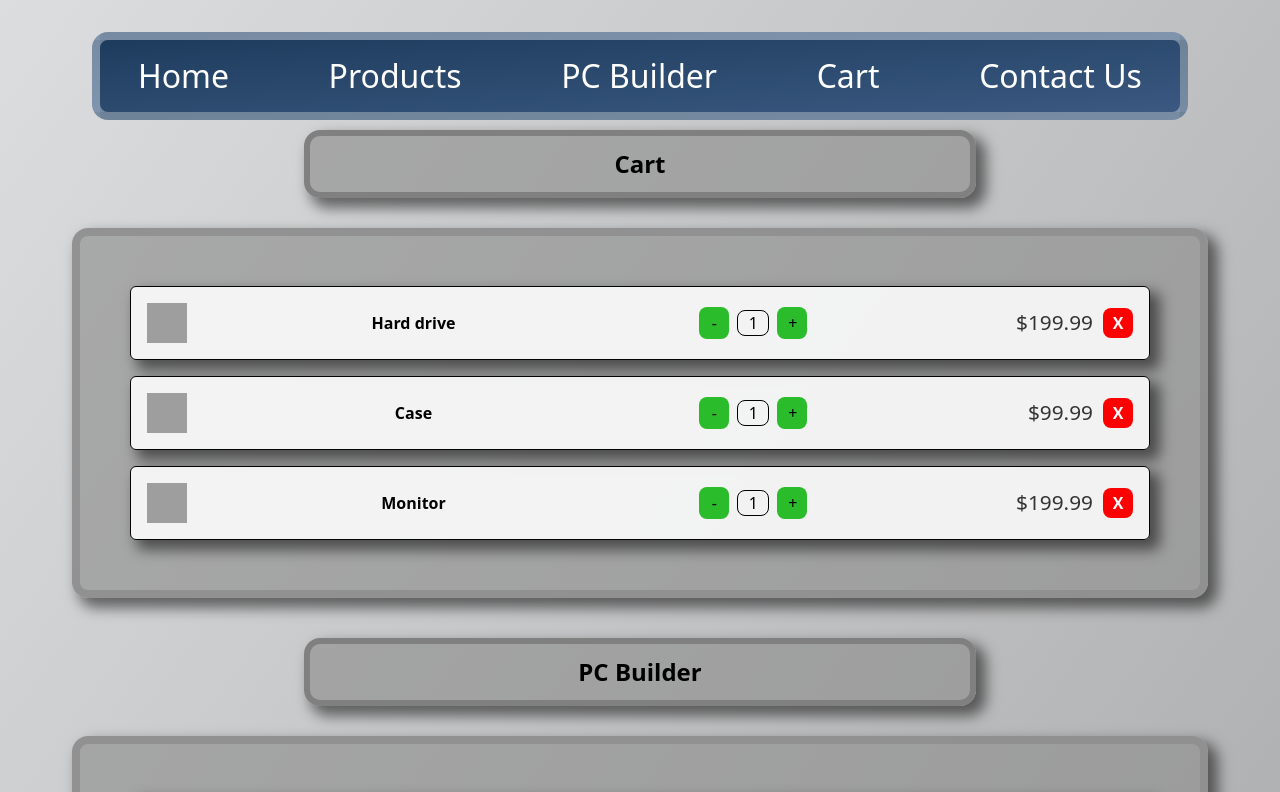
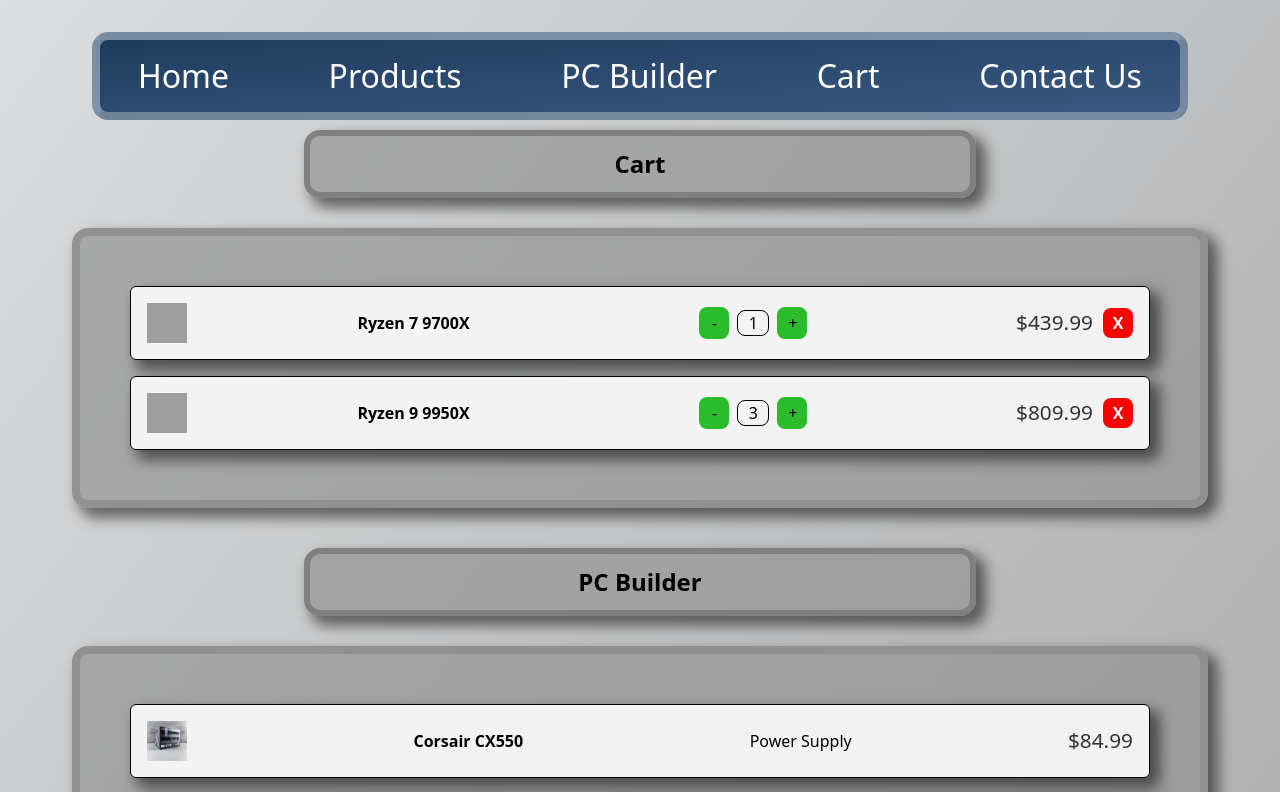
Before and after one commit to GallantJoseph/Final_Sprint-S2, a React (Vite) app in the folder finalsprint-s2/: page /Cart in a window 1280 px wide. Shown: the top 792 px of the page. Built offline with nearby package versions, Linux system fonts and the light colour scheme; data requests are answered from the project's data file; grey boxes are pictures that could not be loaded.

Commit message:
Cart useContext variables

```diff
--- a/finalsprint-s2/src/components/Cart.css
+++ b/finalsprint-s2/src/components/Cart.css
@@ -82,6 +82,7 @@
 .cartitemimage:hover {
   transform: scale(5);
 }
+
 .cartheaders {
   text-align: center;
   background-color: #919191ab;
--- a/finalsprint-s2/src/components/Cart.jsx
+++ b/finalsprint-s2/src/components/Cart.jsx
@@ -1,31 +1,10 @@
-import React, { useEffect, useState } from "react";
+import React, { useContext, useEffect, useState } from "react";
+import { CartContext } from "../context/Cart";
+import { PCBuildContext } from "../context/PCBuild";
 import "./Cart.css";
 
 const Cart = () => {
-  const [cartItems, setCartItems] = useState([
-    {
-      id: "1",
-      name: "Hard drive",
-      price: 199.99,
-      quantity: 1,
-      image: "./src/assets/amd_tomas-malik-zijJwA_RtxY-unsplash.jpg",
-    },
-    {
-      id: "2",
-      name: "Case",
-      price: 99.99,
-      quantity: 1,
-      image: "./src/assets/amd_tomas-malik-zijJwA_RtxY-unsplash.jpg",
-    },
-    {
-      id: "3",
-      name: "Monitor",
-      price: 199.99,
-      quantity: 1,
-      image: "./src/assets/amd_tomas-malik-zijJwA_RtxY-unsplash.jpg",
-    },
-  ]);
-
+  // Categories dictionary for the PC Build
   const categoriesDict = {
     psu: "Power Supply",
     case: "Case",
@@ -37,8 +16,8 @@
   };
 
   const [productsData, setProductsData] = useState([]);
-  const [cartData, setCartData] = useState([]);
-  const [pcBuildData, setPcBuildData] = useState([]);
+  const cartDataContext = useContext(CartContext);
+  const pcBuildDataContext = useContext(PCBuildContext);
 
   useEffect(() => {
     const fetchData = async () => {
@@ -53,6 +32,7 @@
           throw new Error("Couldn't fetch the Products data.");
         }
       } catch (err) {
+        setProductsData([]);
         alert(err);
       }
     };
@@ -69,20 +49,20 @@
         if (resCart.ok) {
           const cData = await resCart.json();
 
-          setCartData(cData);
-          console.log("cart fetched");
+          cartDataContext.setCartItems(cData);
 
           const resPcBuild = await fetch("http://localhost:5000/pcbuild");
 
           if (resPcBuild.ok) {
             const pData = await resPcBuild.json();
 
-            setPcBuildData(pData);
-            console.log("pc build fetched");
+            pcBuildDataContext.setBuildItems(pData);
           } else {
+            pcBuildDataContext.setBuildItems([]);
             throw new Error("Couldn't fetch the PC Builder data.");
           }
         } else {
+          cartDataContext.setCartItems([]);
           throw new Error("Couldn't fetch the Cart data.");
         }
       } catch (err) {
@@ -94,54 +74,67 @@
   }, []);
 
   const handleQuantityChange = (id, quantityChange) => {
-    setCartItems((prevItems) =>
-      prevItems.map((item) =>
+    cartDataContext.setCartItems((prevCartData) =>
+      prevCartData.map((item) =>
         item.id === id
-          ? { ...item, quantity: Math.max(1, item.quantity + quantityChange) }
+          ? { ...item, id: id, quantity: item.quantity + quantityChange }
           : item
       )
     );
   };
 
   const handleRemoveItem = (id) => {
-    setCartItems((prevItems) => prevItems.filter((item) => item.id !== id));
+    cartDataContext.setCartItems((prevItems) =>
+      prevItems.filter((item) => item.id !== id)
+    );
+  };
+
+  const updateOrder = async () => {
+    const resCart = await fetch("http://localhost:5000/cart");
+
+    if (resCart.ok) {
+      const cData = await resCart.json();
+    }
+    console.log("Update");
   };
 
   return (
     <>
       <h2 className="cartheaders">Cart</h2>
       <div className="cartcontainer">
-        {cartItems.length === 0 ? (
+        {cartDataContext == [] ? (
           <p className="emptycart">No items in your cart yet.</p>
         ) : (
           <div className="cartlist">
-            {cartItems.map((item) => (
-              <div key={item.id} className="cartitem">
+            {cartDataContext.cartItems.map((cartItem) => (
+              <div key={cartItem.id} className="cartitem">
                 <img
-                  src={item.image}
-                  alt={item.name}
+                  src={productsData[cartItem.id].image}
+                  alt={productsData[cartItem.id].name}
                   className="cartitemimage"
                 />
 
-                <div className="cartpartname">{item.name}</div>
+                <div className="cartpartname">
+                  {productsData[cartItem.id].name}
+                </div>
 
                 <div className="cartquantitycontrols">
-                  <button onClick={() => handleQuantityChange(item.id, -1)}>
+                  <button onClick={() => handleQuantityChange(cartItem.id, -1)}>
                     -
                   </button>
-                  <span className="quantityNum">{item.quantity}</span>
-                  <button onClick={() => handleQuantityChange(item.id, 1)}>
+                  <span className="quantityNum">{cartItem.quantity}</span>
+                  <button onClick={() => handleQuantityChange(cartItem.id, 1)}>
                     +
                   </button>
                 </div>
 
                 <div className="cartprice">
-                  ${(item.price * item.quantity).toFixed(2)}
+                  ${productsData[cartItem.id].price.toFixed(2)}
                 </div>
 
                 <button
                   className="cartremove"
-                  onClick={() => handleRemoveItem(item.id)}
+                  onClick={() => handleRemoveItem(cartItem.id)}
                 >
                   X
                 </button>
@@ -152,26 +145,11 @@
       </div>
       <h2 className="cartheaders">PC Builder</h2>
       <div className="cartcontainer">
-        {cartItems.length === 0 ? (
+        {pcBuildDataContext.buildItems == [] ? (
           <p className="emptycart">No items in your build.</p>
         ) : (
-          /*<div className="cartlist">
-            {cartItems.map((item) => (
-              <div key={item.id} className="cartitem">
-                <img
-                  src={item.image}
-                  alt={item.name}
-                  className="cartitemimage"
-                />
-
-                <div className="cartpartname">{item.name}</div>
-
-                <div className="cartprice">${item.price.toFixed(2)}</div>
-              </div>
-            ))}
-          </div> */
           <div className="cartlist">
-            {pcBuildData.map((item, index) => (
+            {pcBuildDataContext.buildItems.map((item, index) => (
               <div key={index} className="cartitem">
                 <img
                   src={productsData[item.id].image}
@@ -180,15 +158,21 @@
                 />
                 <div className="cartpartname">{productsData[item.id].name}</div>
 
+                <div className="cartcategoryname">
+                  {categoriesDict[productsData[item.id].category]}
+                </div>
+
                 <div className="cartprice">
-                  {categoriesDict[productsData[item.id].category]}
+                  ${productsData[item.id].price.toFixed(2)}
                 </div>
               </div>
             ))}
           </div>
         )}
         <br />
-        <button className="reviewbtn">Review Your Order</button>
+        <button className="reviewbtn" onClick={updateOrder}>
+          Review Your Order
+        </button>
       </div>
     </>
   );
```
